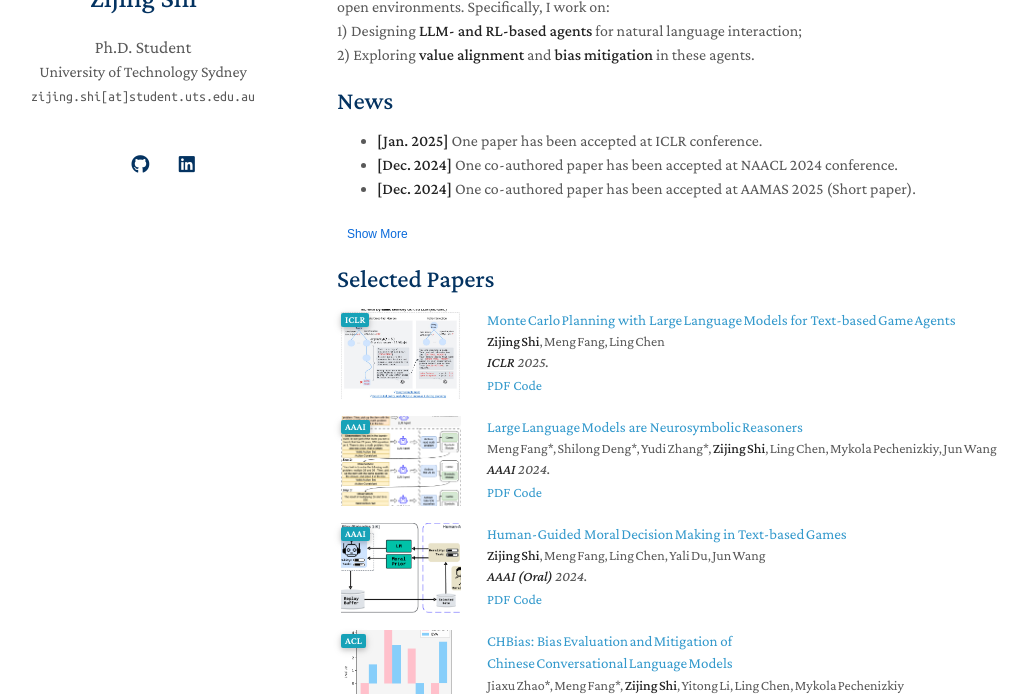
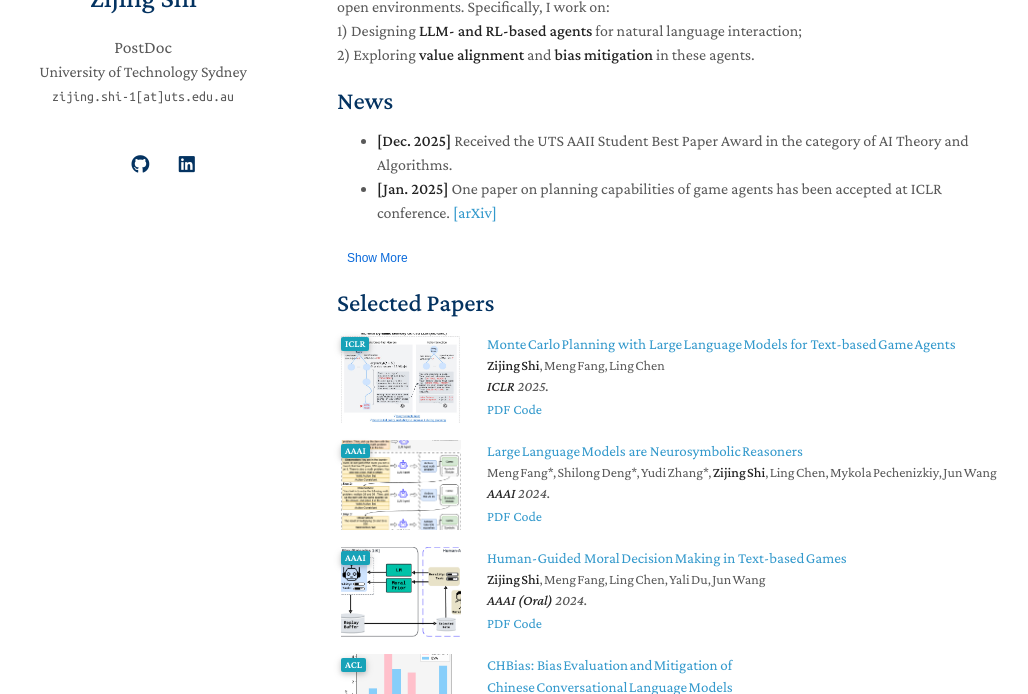
Before and after one commit to winni18/winni18.github.io, a Jekyll site: the page built from index.md, in a window 1280 px wide and 900 px high, cut to the strip 206-900 px from the top of the window. Shown: the whole strip, without its empty margins (133-1161 px from the left). Built offline with Jekyll 4.4.1, drawn with Linux system fonts in a browser that asks for light colours; nearby versions of some CDN libraries; a style sheet for code colours, icons or effects is not loaded; our own code applies the rules of GitHub Pages for plain Markdown files.

Commit message:
update email

```diff
--- a/_config.yml
+++ b/_config.yml
@@ -1,9 +1,9 @@
 # Basic Information
 title: Zijing Shi
-position: Ph.D. Student
+position: PostDoc
 affiliation: University of Technology Sydney
 affiliation_link: https://www.uts.edu.au/about/faculty-engineering-and-information-technology/computer-science
-email: zijing.shi[at]student.uts.edu.au
+email: zijing.shi-1[at]uts.edu.au
 
 # Search Engine Optimization (SEO)
 # The following information is used to improve the website traffic from search engines, e.g., Google.
--- a/_includes/news.md
+++ b/_includes/news.md
@@ -1,15 +1,10 @@
 <h2>News</h2>
 <ul id="news-list">
-  <li><strong>[Jan. 2025]</strong> One paper has been accepted at ICLR conference.</li>
-  <li><strong>[Dec. 2024]</strong> One co-authored paper has been accepted at NAACL 2024 conference.</li>
-  <li><strong>[Dec. 2024]</strong> One co-authored paper has been accepted at AAMAS 2025 (Short paper).</li>
-  <li class="extra-news"><strong>[Jun. 2024]</strong> One co-authored paper has been accepted at ECAI conference.</li>
-  <li class="extra-news"><strong>[May 2024]</strong> One co-authored paper has been accepted at ACL 2024 findings.</li>
-  <li class="extra-news"><strong>[Dec. 2023]</strong> One co-authored paper has been accepted at AAAI 2024 (Main Track).</li>
+  <li><strong>[Dec. 2025]</strong> Received the UTS AAII Student Best Paper Award in the category of AI Theory and Algorithms.</li>
+  <li><strong>[Jan. 2025]</strong> One paper on planning capabilities of game agents has been accepted at ICLR conference. <a href="https://arxiv.org/abs/2504.16855" target="_blank">[arXiv]</a></li>
   <li class="extra-news"><strong>[Dec. 2023]</strong> One paper has been accepted at AAAI 2024 (Oral, SRRAI Track).</li>
   <li class="extra-news"><strong>[Dec. 2023]</strong> Achieved HDR WiEIT (Women in Engineering and IT) Award.</li>
   <li class="extra-news"><strong>[Oct. 2023]</strong> Achieved 1st place in School of Computer Science Research Showcase.</li>
-  <li class="extra-news"><strong>[Apr. 2023]</strong> One co-authored paper has been accepted at the ACL 2023 conference.</li>
   <li class="extra-news"><strong>[Jan. 2023]</strong> One paper has been accepted at the EACL 2023 conference.</li>
   <li class="extra-news"><strong>[Jan. 2023]</strong> One paper has been accepted at the ICLR 2023 conference.</li>
 </ul>
```
